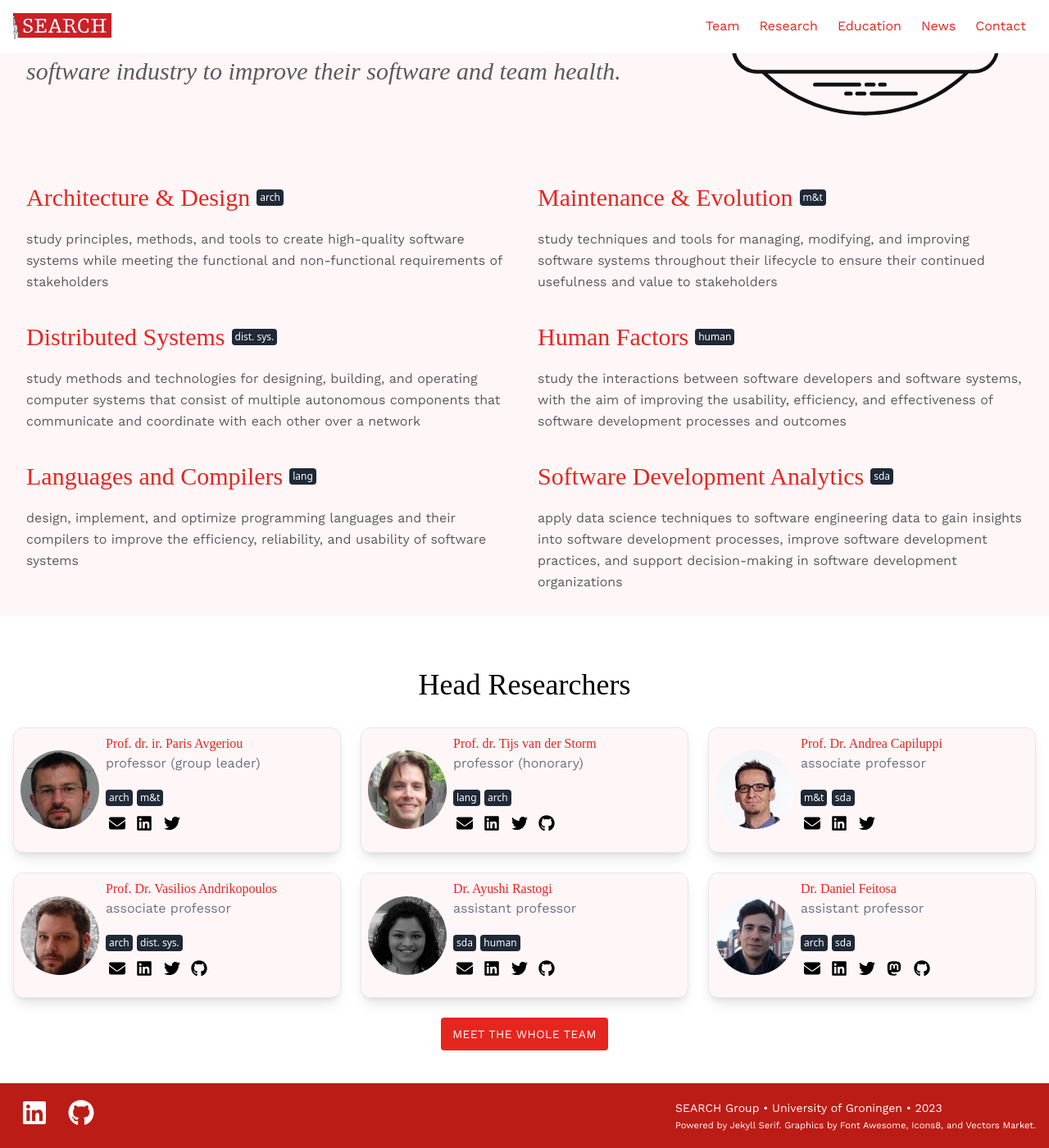
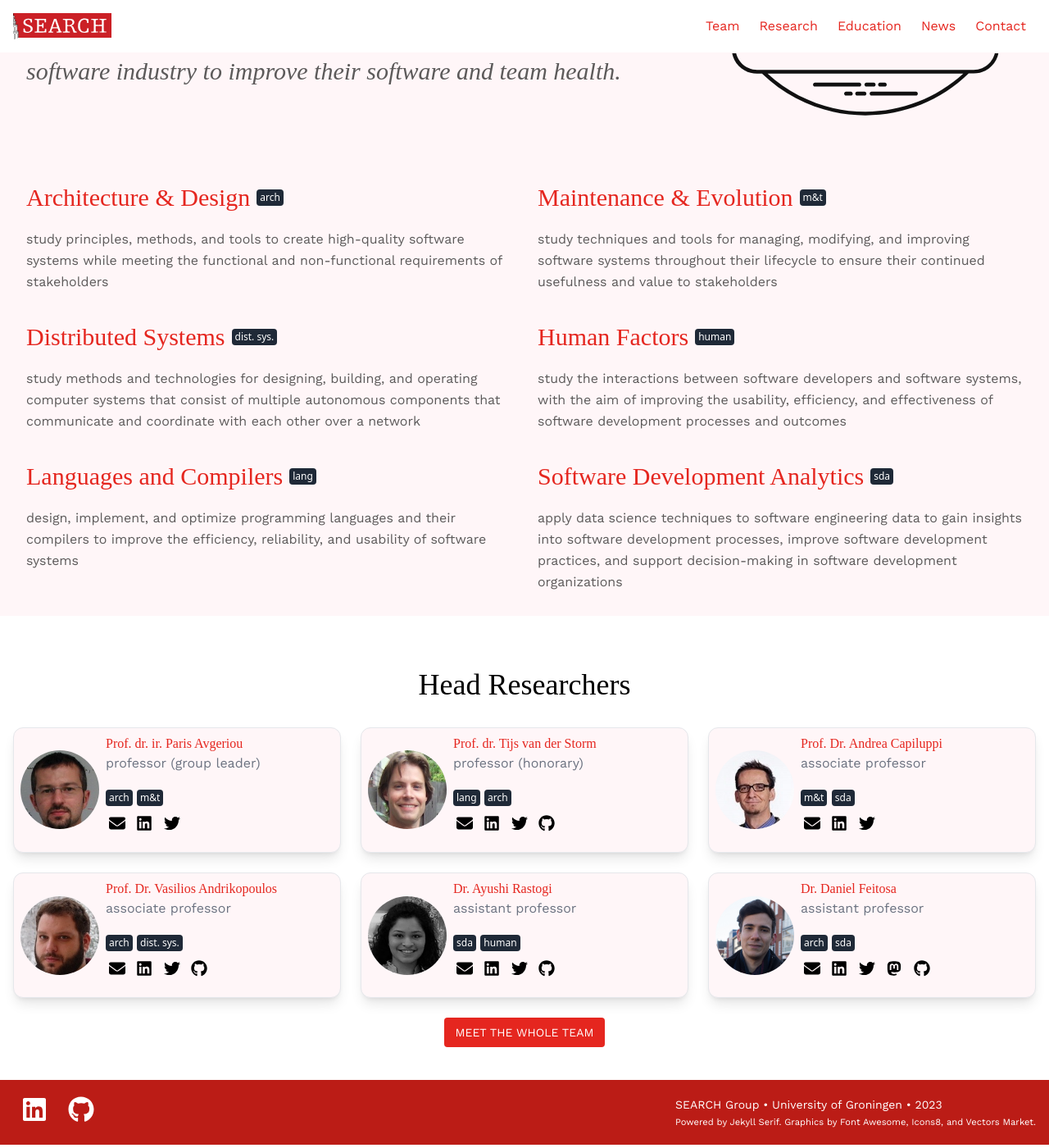
Before and after one commit to search-rug/search-rug.github.io, a Jekyll site: the page built from index.md, in a window 1280 px wide and 1400 px high, scrolled down 1184 px. Shown: the whole window at 82% size. Built offline with Jekyll 4.4.1, drawn with Linux system fonts in a browser that asks for light colours; nearby versions of some CDN libraries; some web fonts are replaced.

Commit message:
Migrate home button to tailwind css.

```diff
--- a/_layouts/home.html
+++ b/_layouts/home.html
@@ -75,7 +75,7 @@ bodyClass: "page-home"
     {% endfor %}
   </div>
   <div class="flex flex-wrap justify-center mt-6">
-    <a class="button button-primary" href="{{ 'team' | relative_url }}">meet the whole team</a>
+    <a class="rounded bg-primary hover:bg-red-500 px-3.5 py-2 text-sm text-white uppercase" href="{{ 'team' | relative_url }}">meet the whole team</a>
   </div>
 </div>
 
@@ -93,7 +93,7 @@ bodyClass: "page-home"
     </div>
     <div class="flex flex-wrap justify-center">
       <div class="col-auto">
-        <a class="button button-primary" href="{{ 'research' | relative_url }}">check all output</a>
+        <a class="rounded bg-primary hover:bg-red-500 px-3.5 py-2 text-sm text-white uppercase" href="{{ 'research' | relative_url }}">check all output</a>
       </div>
     </div>
   </div>
--- a/_sass/components/_buttons.scss
+++ /dev/null
@@ -1,25 +0,0 @@
-.button {
-  white-space: nowrap;
-  display: inline-block;
-  height: 40px;
-  line-height: 40px;
-  padding: 0 14px;
-  //box-shadow: 0 4px 6px rgba(50, 50, 93, 0.11), 0 1px 3px rgba(0, 0, 0, 0.08);
-  background: $primary;
-  border-radius: 4px;
-  font-size: 14px;
-  font-weight: normal;
-  text-transform: uppercase;
-  letter-spacing: 0.025em;
-  color: #ffffff;
-  text-decoration: none;
-  -webkit-transition: all 0.15s ease;
-  transition: all 0.15s ease;
-  &:hover {
-    color: #ffffff;
-    background-color: lighten($primary, 10%);
-    transform: translateY(-1px);
-    //box-shadow: 0 7px 14px rgba(50, 50, 93, 0.1), 0 3px 6px rgba(0, 0, 0, 0.08);
-    text-decoration: none;
-  }
-}
--- a/assets/css/style.scss
+++ b/assets/css/style.scss
@@ -59,7 +59,6 @@ $font-family-heading: "Brawler", serif, -apple-system;
 @import "components/main-menu";
 @import "components/main-menu-mobile";
 @import "components/hamburger";
-@import "components/buttons";
 // @import "components/fonts"; // Uncomment this line to self host font
 
 body {
```
